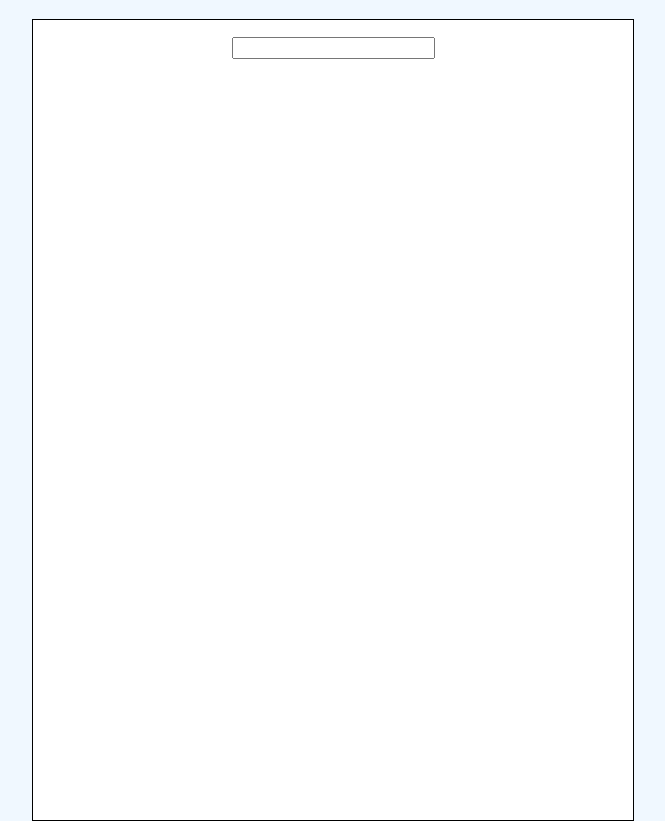
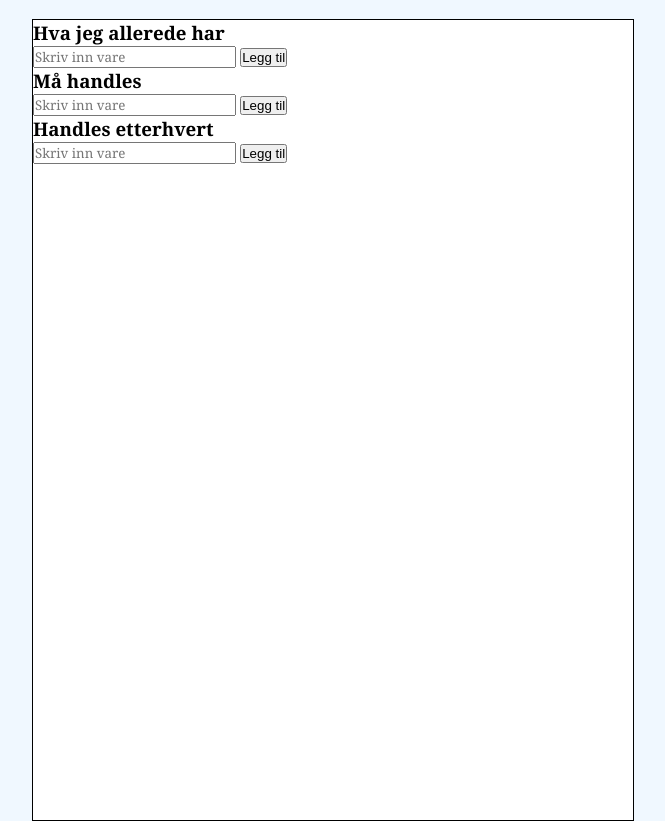
Before and after one commit to c1ntani/Arbeidskrav, a plain HTML site: page index.html in a window 1280 px wide. Shown: the part 78-899 px from the top of the page, without its empty margins (307-972 px from the left). Drawn offline with Linux system fonts and the light colour scheme.

Commit message:
Second push

```diff
--- a/index.html
+++ b/index.html
@@ -13,12 +13,22 @@
 
     <div class="container">
       <div class="groceries">
-        <div class="userInput">
-          <input id="userInput" type="text" />
+        <div class="add">
+          <h3>Hva jeg allerede har</h3>
+          <input type="text" id="inputAdd" placeholder="Skriv inn vare" />
+          <button id="send">Legg til</button>
+
+          <h3>Må handles</h3>
+          <input type="text" id="inputAdd" placeholder="Skriv inn vare" />
+          <button id="send">Legg til</button>
+
+          <h3>Handles etterhvert</h3>
+          <input type="text" id="inputAdd" placeholder="Skriv inn vare" />
+          <button id="send">Legg til</button>
         </div>
-        <div id="allItems"></div>
       </div>
     </div>
+
     <script src="script.js"></script>
   </body>
 </html>
```
